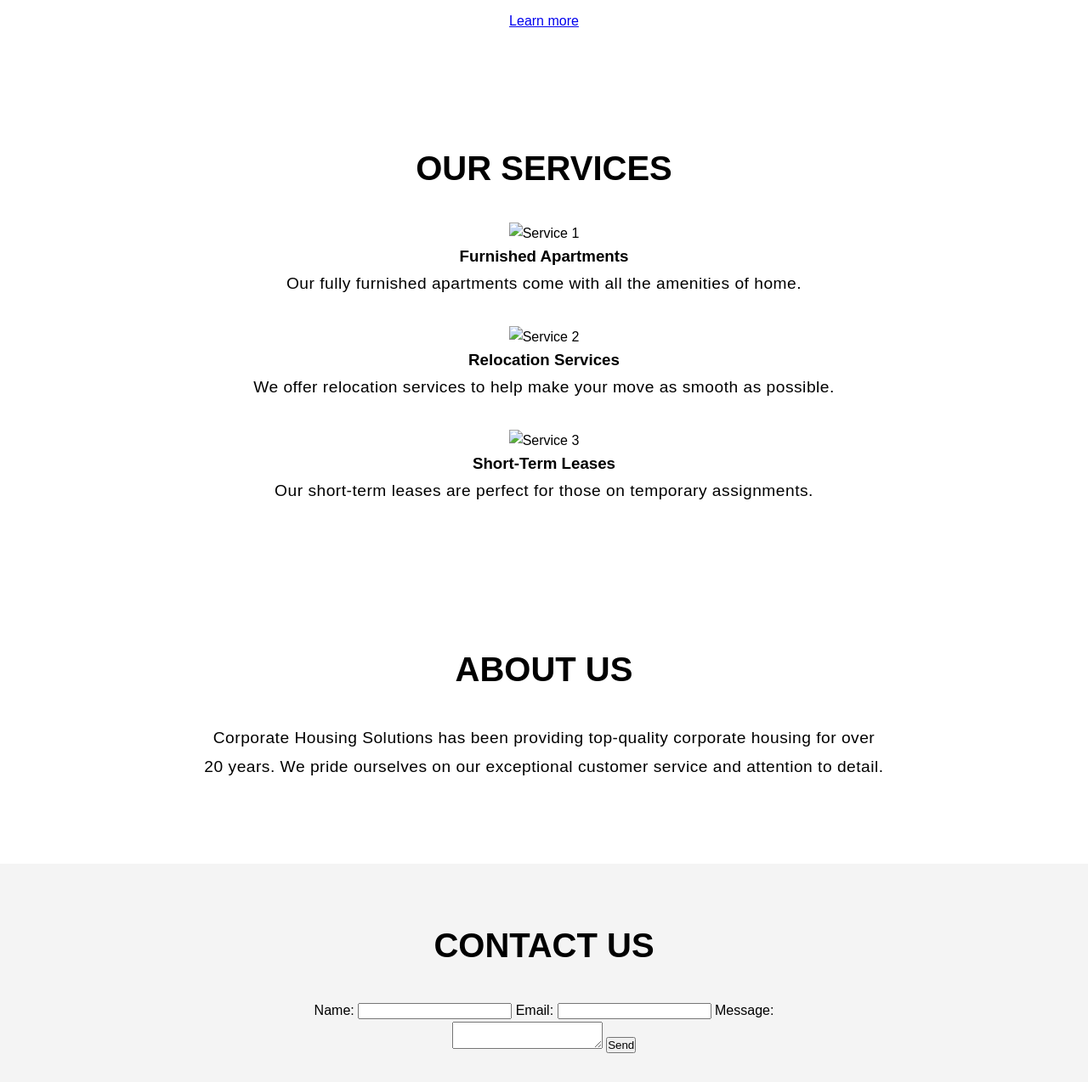
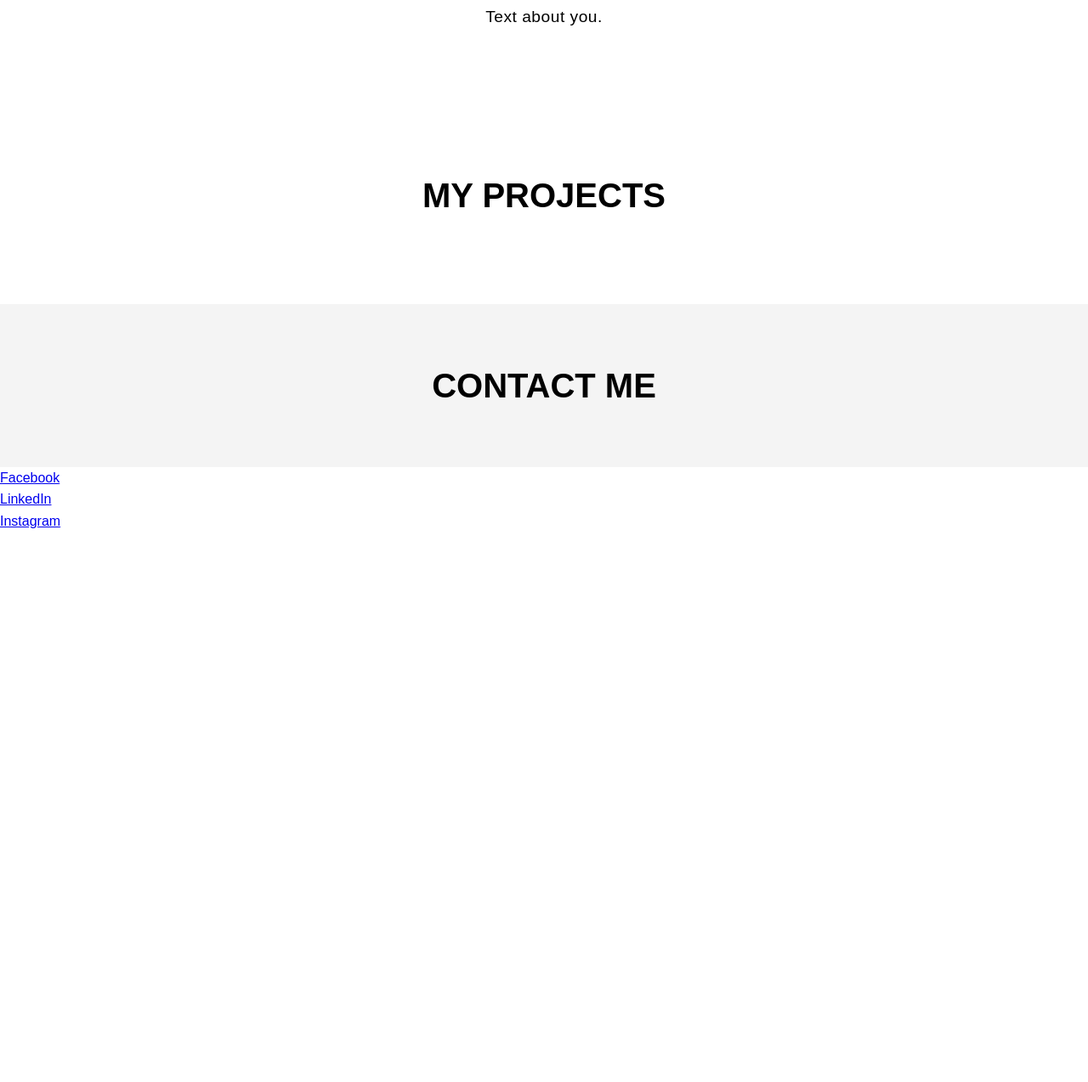
Before and after one commit to montrego/min-hemsida, a plain HTML site: page index.html in a window 1280 px wide. Shown: the part 957-2231 px from the top of the page at 85% size. After the commit the page ends 1583 px from the top, so only its background shows below. Drawn offline with Linux system fonts and the light colour scheme.

Commit message:
Update index.html

```diff
--- a/index.html
+++ b/index.html
@@ -1,80 +1,55 @@
 <!DOCTYPE html>
 <html lang="en">
 <head>
-    <meta charset="UTF-8" />
-    <meta name="viewport" content="width=device-width, initial-scale=1.0" />
-    <meta http-equiv="X-UA-Compatible" content="ie=edge" />
-    <title>Corporate Housing Solutions</title>
-    <link rel="stylesheet" href="style.css" />
+    <meta charset="UTF-8">
+    <meta name="viewport" content="width=device-width, initial-scale=1.0">
+    <meta name="description" content="En kort beskrivning av din hemsida och dess innehåll.">
+    <meta name="keywords" content="dina, viktigaste, sökord, här">
+    <title>My website</title>
+    <link rel="stylesheet" href="style.css">
 </head>
 <body>
+
 <header>
     <nav>
         <ul>
             <li><a href="#home">Home</a></li>
-          <li><a href="#services">Services</a></li>
             <li><a href="#about">About</a></li>
+            <li><a href="#projects">Projects</a></li>
             <li><a href="#contact">Contact</a></li>
         </ul>
     </nav>
+    <section id="home">
+        <h1>Welcome to my website!</h1>
+        <p>Your main purpose here</p>
+        <a href="#contact" class="cta-button">Contact Me</a>
+    </section>
 </header>
-    <section id="home">
-      <div class="hero-image">
-        <h1>Corporate Housing Solutions</h1>
-        <p>Your home away from home</p>
-        <a href="#services" class="btn">Learn more</a>
-      </div>
+
+<main>
+    <section id="about">
+        <h2>About Me</h2>
+        <p>Text about you.</p>
     </section>
-    <section id="services">
-      <div class="container">
-        <h2>Our Services</h2>
-        <div class="service">
-          <img src="images/service1.jpg" alt="Service 1" />
-          <h3>Furnished Apartments</h3>
-          <p>
-            Our fully furnished apartments come with all the amenities of home.
-          </p>
-        </div>
-        <div class="service">
-          <img src="images/service1.jpg" alt="Service 2" />
-          <h3>Relocation Services</h3>
-          <p>
-            We offer relocation services to help make your move as smooth as
-            possible.
-          </p>
-        </div>
-        <div class="service">
-          <img src="images/service1.jpg" alt="Service 3" />
-          <h3>Short-Term Leases</h3>
-          <p>
-            Our short-term leases are perfect for those on temporary assignments.
-          </p>
-        </div>
-      </div>
+
+    <section id="projects">
+        <h2>My Projects</h2>
+        <!-- List your projects here -->
     </section>
-    <section id="about">
-      <div class="container">
-        <h2>About Us</h2>
-        <p>
-          Corporate Housing Solutions has been providing top-quality corporate
-          housing for over 20 years. We pride ourselves on our exceptional
-          customer service and attention to detail.
-        </p>
-      </div>
+
+    <section id="contact">
+        <h2>Contact Me</h2>
+        <!-- Contact form or contact information here -->
     </section>
-    <section id="contact">
-      <div class="container">
-        <h2>Contact Us</h2>
-        <form action="">
-          <label for="name">Name:</label>
-          <input type="text" id="name" name="name" />
-          <label for="email">Email:</label>
-          <input type="email" id="email" name="email" />
-          <label for="message">Message:</label>
-          <textarea name="message" id="message"></textarea>
-          <button type="submit" class="btn">Send</button>
-        </form>
-      </div>
-    </section>
+</main>
+
+<footer>
+    <ul class="social-links">
+        <li><a href="https://www.facebook.com/din_facebook_sida" target="_blank">Facebook</a></li>
+        <li><a href="https://www.linkedin.com/in/din_linkedin_profil" target="_blank">LinkedIn</a></li>
+        <li><a href="https://www.instagram.com/din_instagram_profil" target="_blank">Instagram</a></li>
+    </ul>
+</footer>
+
 </body>
 </html>
```
Lines whose indentation alone changed are shown as unchanged.
